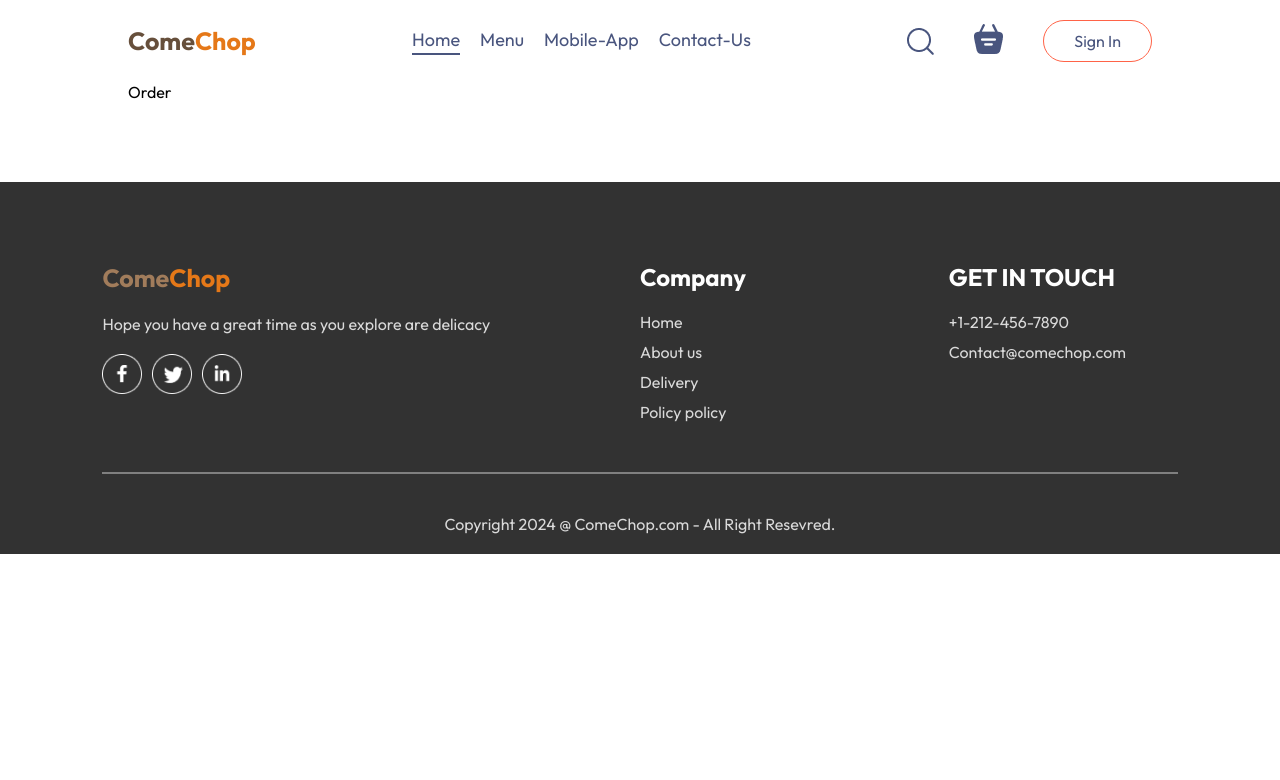
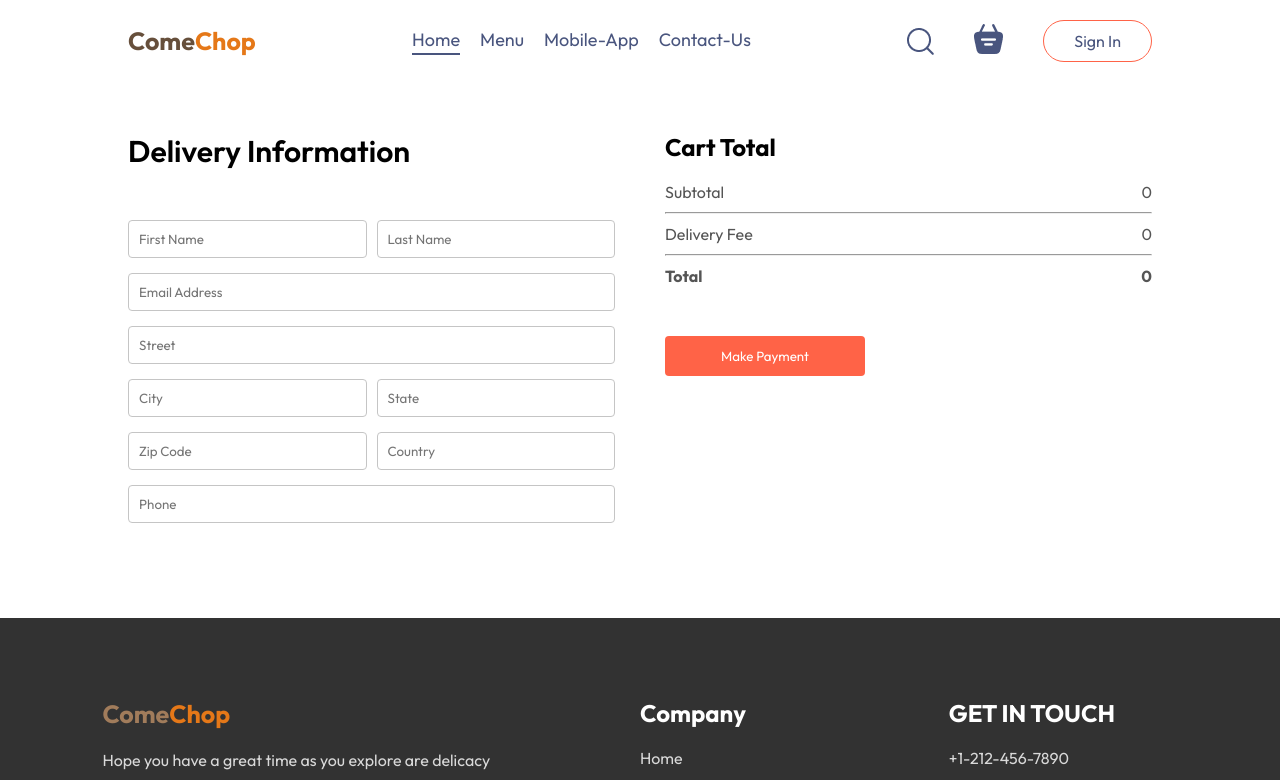
Before and after one commit to Osas706/food-app, a React (Vite) app in the folder frontend/: page /order in a window 1280 px wide. Shown: the top 780 px of the page. Built offline with nearby package versions, Linux system fonts and the light colour scheme.

Commit message:
Order page ui

```diff
--- a/frontend/src/pages/cart/Cart.jsx
+++ b/frontend/src/pages/cart/Cart.jsx
@@ -59,14 +59,14 @@
 
             <div className="cart-total-details">
               <p>Delivery Fee</p>
-              <p>{2}</p>
+              <p>{getTotalCartAmount() === 0 ? 0 : 2}</p>
             </div>
 
             <hr />
 
             <div className="cart-total-details">
               <b>Total</b>
-              <b>{getTotalCartAmount() + 2}</b>
+              <b>{getTotalCartAmount() === 0 ? 0 : getTotalCartAmount() + 2}</b>
             </div>
           </div>
 
--- a/frontend/src/pages/placeOrder/Order.css
+++ b/frontend/src/pages/placeOrder/Order.css
@@ -0,0 +1,47 @@
+.place-order{
+    display: flex;
+    align-items: start;
+    justify-content: space-between;
+    gap: 50px;
+    margin-top: 50px;
+}
+
+.place-order-left{
+    width: 100%;
+    max-width: max(30%, 500px);
+}
+
+.place-order-left .title{
+    font-size: 30px;
+    font-weight: 600;
+    margin-bottom: 50px;
+}
+
+.place-order-left input{
+    margin-bottom: 15px;
+    width: 100%;
+    padding: 10px;
+    border: 1px solid #c5c5c5;
+    border-radius: 4px;
+    outline-color: tomato;
+}
+
+.place-order-left .multi-fields{
+    display: flex;
+    gap: 10px;
+}
+
+.place-order-right{
+    width: 100%;
+    max-width: max(40%, 500px);
+}
+
+.place-order .cart-total button{
+  margin-top: 30px;
+}
+
+@media (max-width: 750px){
+    .place-order{
+        flex-direction: column;
+    }
+}
--- a/frontend/src/pages/placeOrder/Order.jsx
+++ b/frontend/src/pages/placeOrder/Order.jsx
@@ -1,12 +1,68 @@
-import React from 'react';
-import './Order.css';
+import React, { useContext } from "react";
+import "./Order.css";
+import { StoreContext } from "../../context/storeContext";
 
 const Order = () => {
+  const { getTotalCartAmount } = useContext(StoreContext);
+
   return (
-    <div>
-      Order
-    </div>
-  )
-}
+    <form className="place-order">
+      {/************** LEFT SECTION ****************/}
+      <div className="place-order-left">
+        <p className="title">Delivery Information</p>
 
-export default Order
+        <div className="multi-fields">
+          <input type="text" placeholder="First Name" />
+          <input type="text" placeholder="Last Name" />
+        </div>
+
+        <input type="email" placeholder="Email Address" />
+        <input type="text" placeholder="Street" />
+
+        <div className="multi-fields">
+          <input type="text" placeholder="City" />
+          <input type="text" placeholder="State" />
+        </div>
+
+        <div className="multi-fields">
+          <input type="text" placeholder="Zip Code" />
+          <input type="text" placeholder="Country" />
+        </div>
+
+        <input type="text" placeholder="Phone" />
+      </div>
+
+      {/************** RIGHT SECTION ****************/}
+      <div className="place-order-right">
+        <div className="cart-total">
+          <h2>Cart Total</h2>
+
+          <div>
+            <div className="cart-total-details">
+              <p>Subtotal</p>
+              <p>{getTotalCartAmount()}</p>
+            </div>
+
+            <hr />
+
+            <div className="cart-total-details">
+              <p>Delivery Fee</p>
+              <p>{getTotalCartAmount() === 0 ? 0 : 2}</p>
+            </div>
+
+            <hr />
+
+            <div className="cart-total-details">
+              <b>Total</b>
+              <b>{getTotalCartAmount() === 0 ? 0 : getTotalCartAmount() + 2}</b>
+            </div>
+          </div>
+
+          <button>Make Payment</button>
+        </div>
+      </div>
+    </form>
+  );
+};
+
+export default Order;
```
